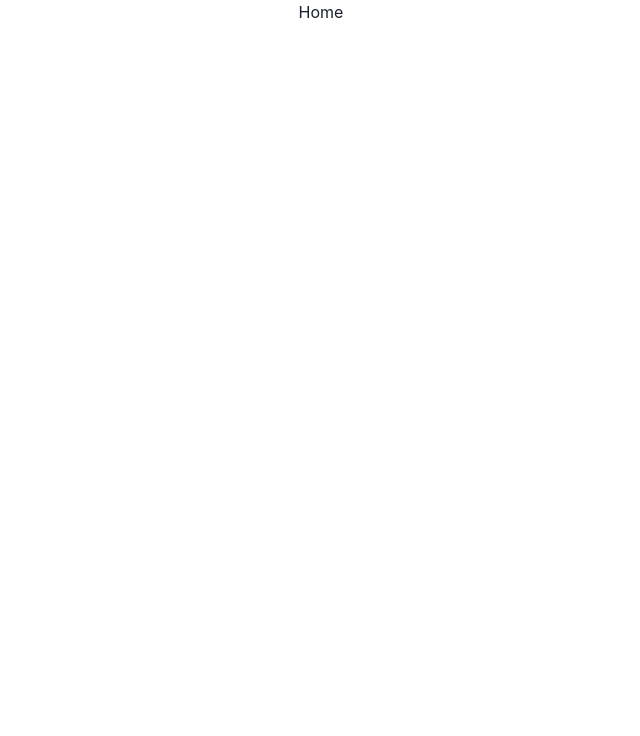
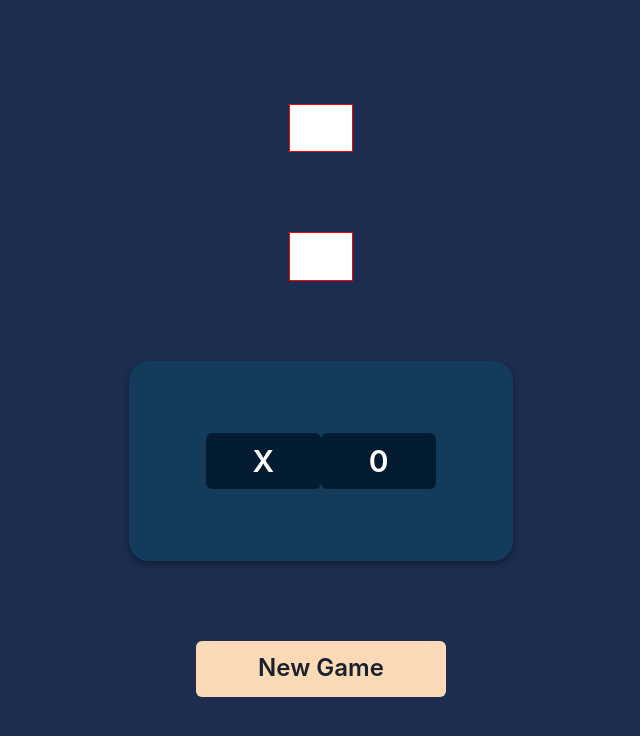
Before and after one commit to AnshKathpal/Tic-Tac-Toe, a React (Create React App) app: page / in a window 1280 px wide. Shown: the top 736 px of the page, without its empty margins (319-959 px from the left). Built offline with nearby package versions, Linux system fonts and the light colour scheme; grey boxes are pictures that could not be loaded.

Commit message:
home-page

```diff
--- a/src/App.js
+++ b/src/App.js
@@ -1,6 +1,4 @@
-import logo from './logo.svg';
 import './App.css';
-import { Board } from './Structure/Board';
 import { MainRoutes } from './Routes/MainRoutes';
 
 function App() {
--- a/src/Pages/Home.jsx
+++ b/src/Pages/Home.jsx
@@ -1,7 +1,49 @@
-import React from 'react'
+import { useState } from "react";
+import { Box, Text, Flex, Button } from "@chakra-ui/react";
+
+import { Link } from "react-router-dom";
+
+
 
 export const Home = () => {
+
+
+const [selected,setSelected] = useState(false)
+
   return (
-    <div>Home</div>
-  )
-}
+    <>
+      <Flex gap = "20" justify={"center"} direction = "column" align="center" bg="#1D2D50" h="100vh">
+
+<Box border="1px solid red" w = "5%">
+<img  style={{filter:" brightness(0) invert(1)"}} src="https://s3.topgolf.com/uploads/icons/x.svg?resize.width=400&resize.height=400&resize.method=cover" alt="" />
+</Box>
+<Box border="1px solid red" w = "5%">
+<img style={{filter:" brightness(0) invert(1)"}} src="https://uxwing.com/wp-content/themes/uxwing/download/controller-and-music/number-zero-icon.png" alt="" />
+</Box>
+
+        <Flex borderRadius="20px" shadow="rgba(0, 0, 0, 0.16) 0px 3px 6px, rgba(0, 0, 0, 0.23) 0px 3px 6px;" justify={"center"} align="center" w="30%" h="200px" bg="#133B5C">
+          <Button p = "7" width="30%" bg="#041C32">
+            <Text fontSize={"30px"} color="white">
+              X
+            </Text>
+          </Button>
+          <Button p = "7" width="30%" bg="#041C32">
+            <Text fontSize={"30px"} color="white">
+              0
+            </Text>
+          </Button>
+        </Flex>
+
+
+<Link to = "/game">
+        <Button bg = "#FCDAB7" w = "250px" p = "7" fontSize={"24px"} >New Game</Button>
+</Link>
+
+
+      </Flex>
+
+
+
+    </>
+  );
+};
--- a/src/Routes/MainRoutes.jsx
+++ b/src/Routes/MainRoutes.jsx
@@ -1,6 +1,4 @@
 import { Route, Routes } from "react-router-dom";
-
-import React from "react";
 import { Home } from "../Pages/Home";
 import { Board } from "../Structure/Board";
 
```
